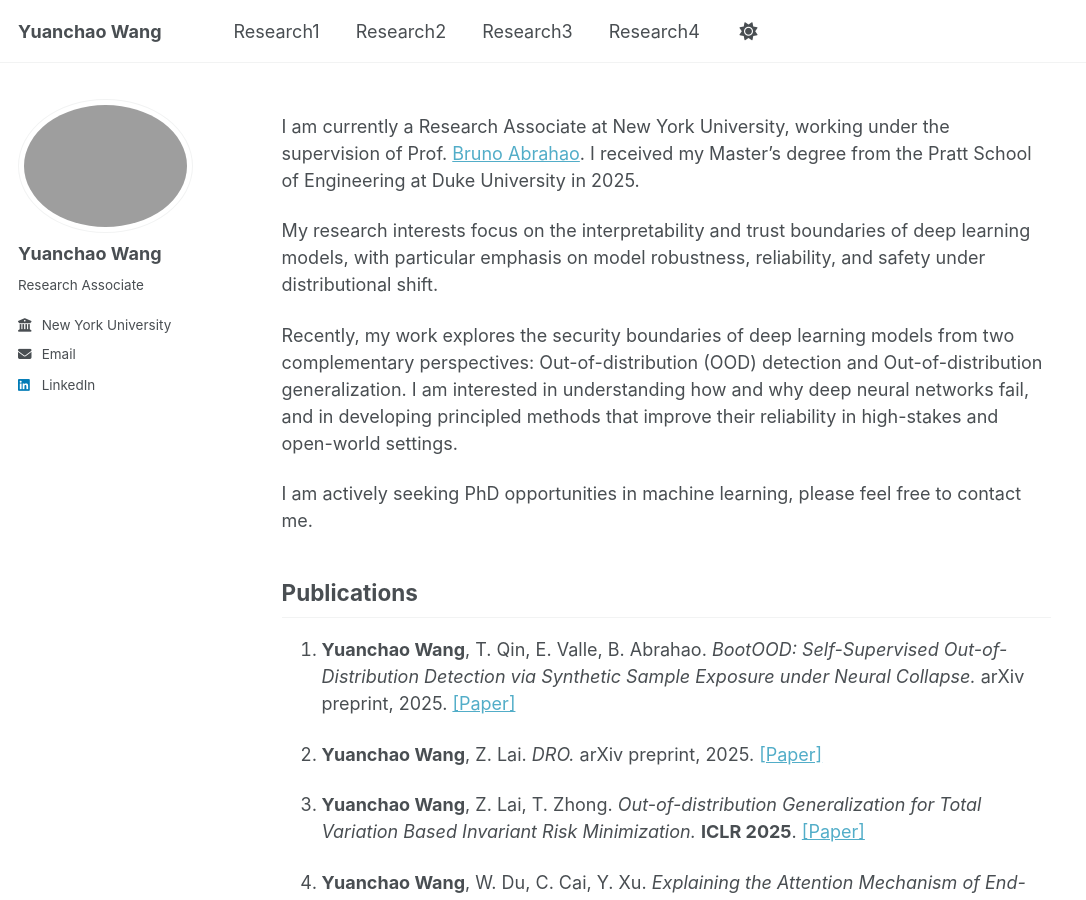
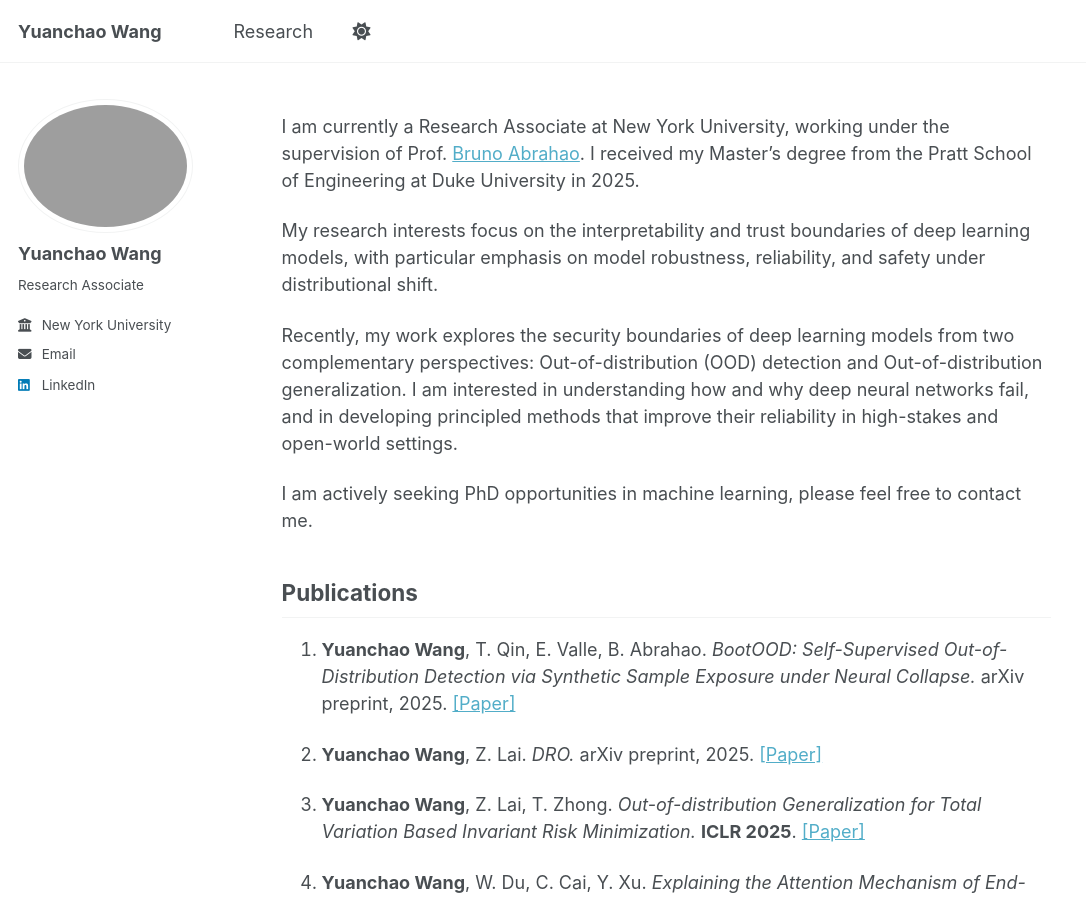
Before and after one commit to JohnnyWyc/JohnnyWyc.github.io, a Jekyll site: the page built from _pages/about.md, in a window 1280 px wide and 900 px high. Shown: the whole window, without its empty margins (0-1086 px from the left). Built offline with Jekyll 4.4.1, drawn with Linux system fonts in a browser that asks for light colours; a script bundle is joined from its source files by our own code; library files that are not in the unit come from our copies.

Commit message:
Replace multiple research entries with a single entry

```diff
--- a/_data/navigation.yml
+++ b/_data/navigation.yml
@@ -1,12 +1,3 @@
 main:
-  - title: "Research1"
-    url: /research1/
-
-  - title: "Research2"
-    url: /research2/
-
-  - title: "Research3"
-    url: /research3/
-
-  - title: "Research4"
-    url: /research4/
+  - title: "Research"
+    url: /research/
```
